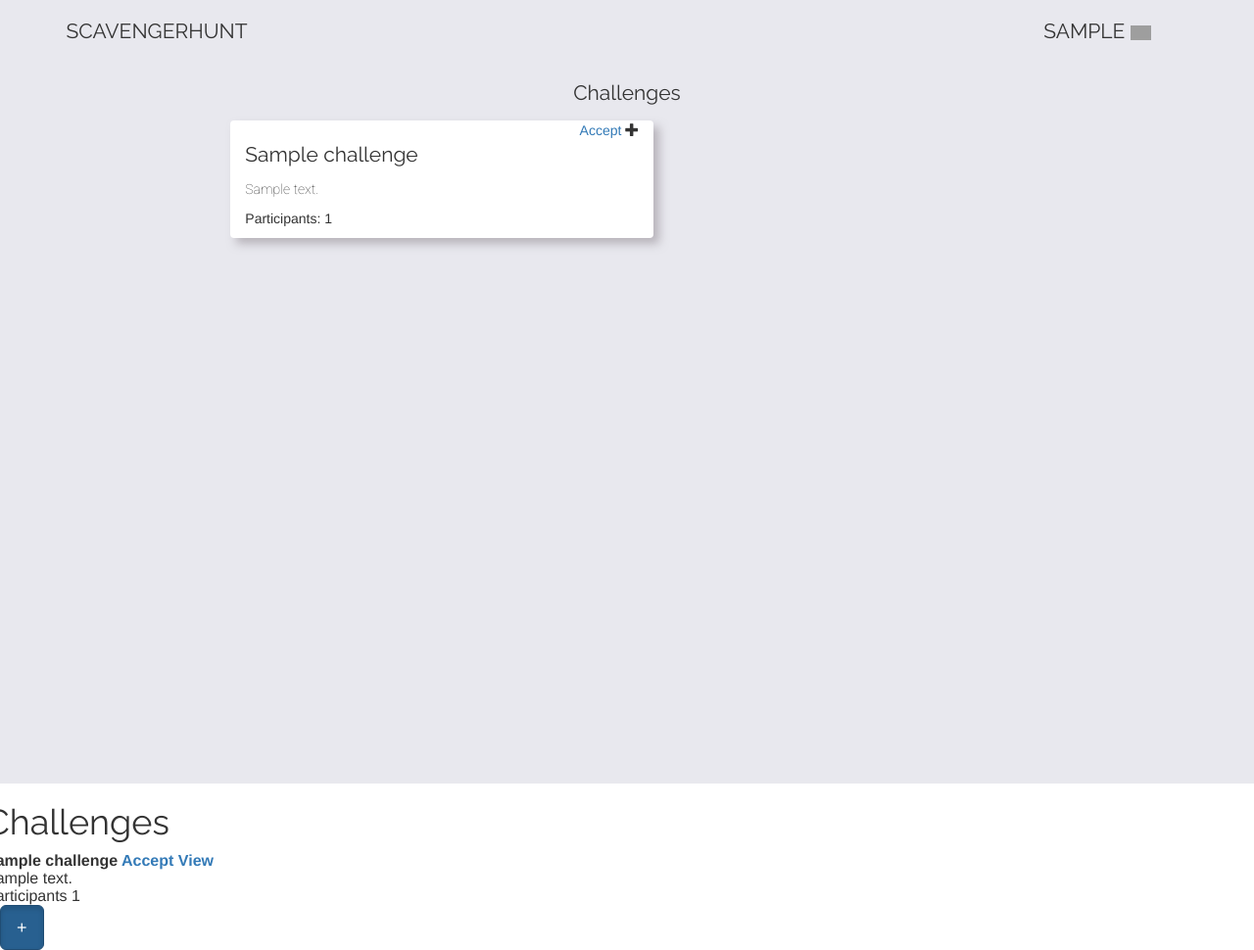
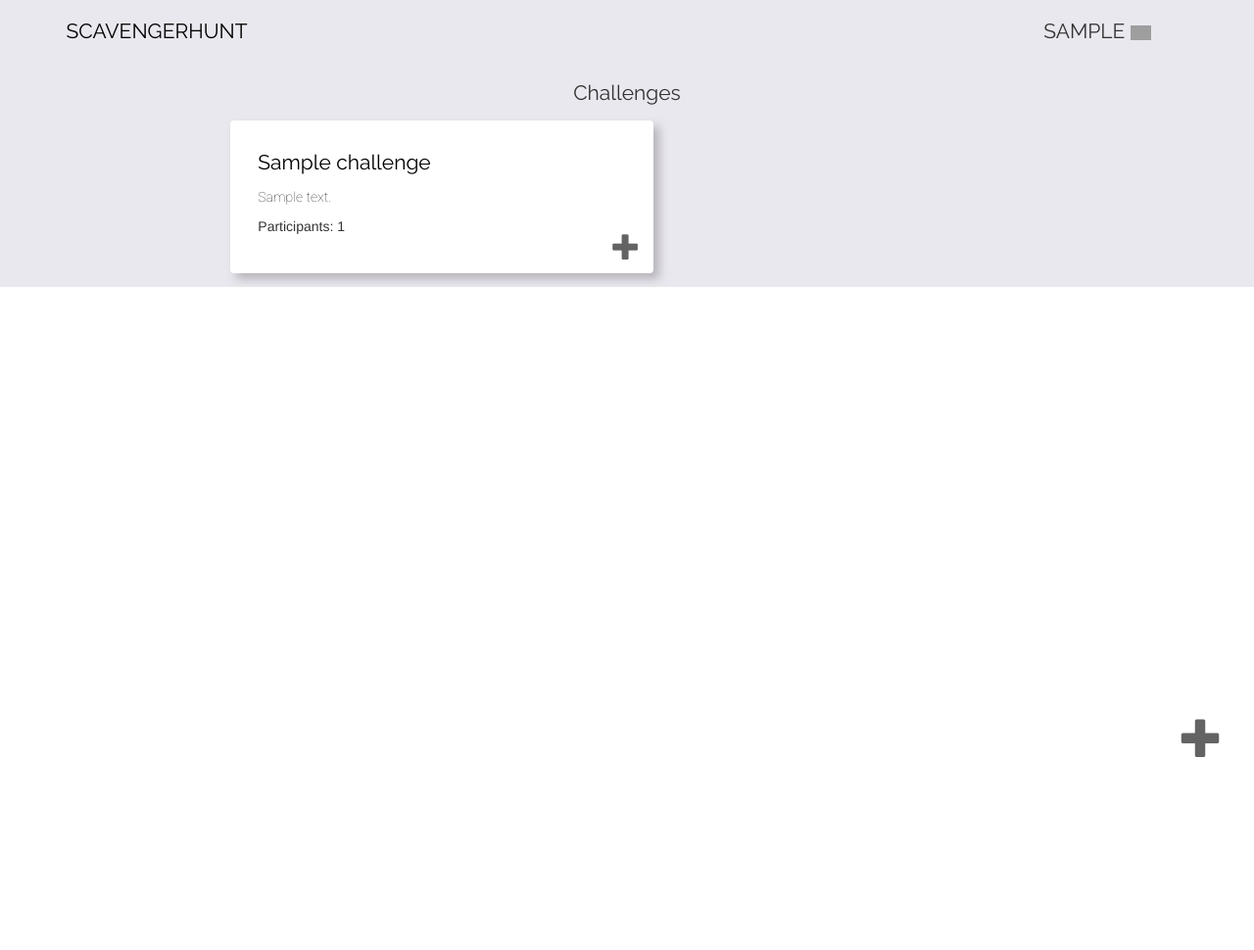
Before and after one commit to NatashaMitchko/nerve, a Flask app: page /challenges in a window 1280 px wide. Shown: the whole page at 98% size. After the commit the page ends 773 px from the top, so only its background shows below. Run offline with Flask 2, Linux system fonts and the light colour scheme; the visitor is signed in with stand-in values (Sample User, id 1); tables that the repository leaves empty hold one stand-in row (values such as "Sample post"); some libraries are stand-ins or nearby versions; grey boxes are pictures that could not be loaded.

Commit message:
home button works on all pages, + button (when it means accept challenge) works on list and individual view pages, + buttons are styled consistantly globally

```diff
--- a/static/main.css
+++ b/static/main.css
@@ -12,9 +12,14 @@ html, body {
     box-shadow: 6px 6px 10px 0px rgba(138,130,138,.5);
 }
 
-.home:hover, .home:focus {
+.home a {
+  color:black;
+}
+
+.home a:hover, .home a:focus {
     text-decoration: none;
     cursor: pointer;
+    color:#67dbe4;
 }
 
 /*COLORED BACKGROUND PAGE STYLING*/
@@ -54,12 +59,14 @@ h1 {
 /*END COLORED BACKGROUND PAGE STYLING*/
 /*GREY BACKGROUND PAGE STYLING*/
 .grey-page {
+    height: auto;
     background: #E8E8EE;
 }
 
 .grey-page .main{
     /*sizing info here*/
     height: auto;
+    margin-bottom: 1em;
 }
 
 .grey-page h1.title {
@@ -102,11 +109,18 @@ h1 {
 }
 .challenge {
     margin: .5em;
+    padding: 2em;
 }
 
-.challenge-title {
+.challenge-title a {
     font-family: 'Raleway', sans-serif;
     font-size: 1.5em;
+    color: black;
+}
+
+.challenge-title a:hover {
+    text-decoration: none;
+    color:#67dbe4;
 }
 
 .description {
@@ -124,6 +138,51 @@ h1 {
   padding: 2em;
 
 }
+
+.section svg {
+  display: block;
+  margin: auto;
+}
+
+.section img {
+  width:inherit;
+  border-radius: 4px;
+  margin: auto;
+}
+
+#bottom-button {
+  position:fixed;
+  height: 5em;
+  bottom:0;
+  right:0;
+}
+
+.list-accept {
+  position: absolute;
+  margin-top: 1em;
+  height: 1em;
+  bottom: 2em;
+  right: 1em;
+}
+
+#bottom-button a , .list-accept a{
+  color: #636363;
+}
+
+#bottom-button a:hover, .list-accept a:hover{
+  color: #67dbe4;
+  cursor: pointer;
+  text-shadow: 2px 2px 4px rgba(138,130,138,.5);
+}
+
+#bottom-button span.glyphicon {
+  font-size: 3em;
+}
+
+.list-accept span.glyphicon {
+  font-size: 2em;
+}
+
 
 /* END GREY BACKGROUND PAGE STYLING*/
 /*FORM STYLING*/
--- a/templates/challenges.html
+++ b/templates/challenges.html
@@ -6,7 +6,7 @@
 <div class="container-fluid grey-page">
   <div class="row">
     <div class="col-xs-12 col-md-3 top">
-      <h1 class="title home text-center">SCAVENGERHUNT</h1>
+      <h1 class="title home text-center"><a href="/challenges">SCAVENGERHUNT</a></h1>
     </div>
     <div class="col-xs-12 col-md-3 col-md-offset-6 top">
       {% if session.get('active') %}
@@ -24,23 +24,32 @@
     <div class="col-xs-12 col-md-10 col-md-offset-2">
       {% for challenge in challenges %}
       <div class="col-xs-6 col-md-5 main challenge">
-        <div class="text-right">
+        <div class="list-accept">
           {% if session['active'] == True %}
-          <a data-challenge_id="{{ challenge.id }}" class="accept-btn">Accept</a>
+          <a data-challenge_id="{{ challenge.id }}" class="accept-btn">
             <span class="glyphicon glyphicon-plus" aria-hidden="true"></span>
+          </a>
           {% endif %}
         </div>
-        <p class="challenge-title">{{ challenge.title }}</p>
+        <p class="challenge-title"><a href="/challenge/{{ challenge.id }}">{{ challenge.title }}</a></p>
         <p class="description">{{ challenge.description }}</p>
         <p class="stats">Participants: <span class="num-players" data-challenge_id="{{ challenge.id }}"></span></span></p>
       </div>
       {% endfor %}
     </div>
   </div>
+{% if session.get('active') %}
+<div id="bottom-button" class="col-xs-1 col-xs-offset-11 text-center">
+  <a class="create-new-btn">
+    <span class="glyphicon glyphicon-plus" aria-hidden="true"></span>
+  </a>
+</div>
+{% endif %}
+</div>
+{% endblock %}
 
 
-</div>
-
+<!--
 <div class="row">
   <h1>Challenges</h1>
 </div>
@@ -68,6 +77,4 @@
 </div>
 {% endfor %}
 
-<a href="/add_challenge.json" class="btn btn-primary btn-lg active" role="button" aria-pressed="true">+</a>
-
-{% endblock %}
+<a href="/add_challenge.json" class="btn btn-primary btn-lg active" role="button" aria-pressed="true">+</a> -->
--- a/templates/login-register.html
+++ b/templates/login-register.html
@@ -8,7 +8,7 @@
     <h1 class="title home">SCAVENGERHUNT</h1>
   </div>
   <div class="row">
-    <div class="col-xs-6 col-xs-offset-3 main hidden">
+    <div class="col-xs-10 col-xs-offset-1 col-md-6 col-md-offset-3 main hidden">
       <h1 class="text-center">Register</h1>
       {% for message in get_flashed_messages() %}
         <div class="text-center"> {{ message }} </div>
@@ -28,13 +28,13 @@
           <label for="tel">Phone</label>
         </div>
         <div class="floating-placeholder">
-          <input type="email" name="email" id="email" required>
+          <input type="text" name="email" id="email" required>
           <label for="email">Email</label>
         </div>
         <input type="submit" value="Submit" name="submit" id="submit">
       </form>
     </div>
-    <div class="col-xs-6 col-xs-offset-3 main">
+    <div class="col-xs-10 col-xs-offset-1 col-md-6 col-md-offset-3 main">
       <h1 class="text-center">Login</h1>
       {% for message in get_flashed_messages() %}
         <div class="text-center"> {{ message }} </div>
--- a/templates/profile.html
+++ b/templates/profile.html
@@ -6,7 +6,7 @@
 <div class="container-fluid grey-page">
   <div class="row">
     <div class="col-xs-12 col-md-3 top">
-      <h1 class="title home text-center">SCAVENGERHUNT</h1>
+      <h1 class="title home text-center"><a href="/challenges">SCAVENGERHUNT</a></h1>
     </div>
     <div class="col-xs-12 col-md-3 col-md-offset-6 top">
       {% if session.get('active') %}
```
Also changed, not shown: static/main.js (+0 -8 lines), templates/challenge.html (+21 -8 lines).
